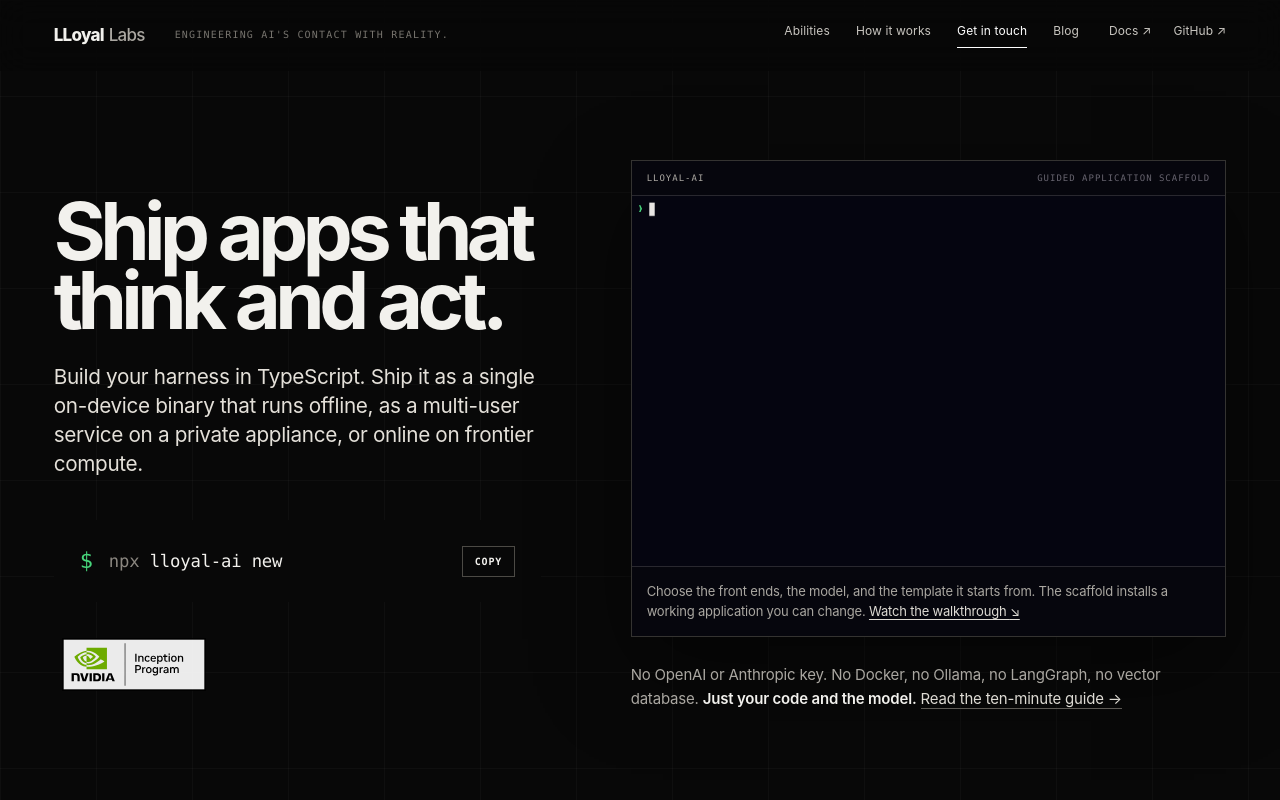
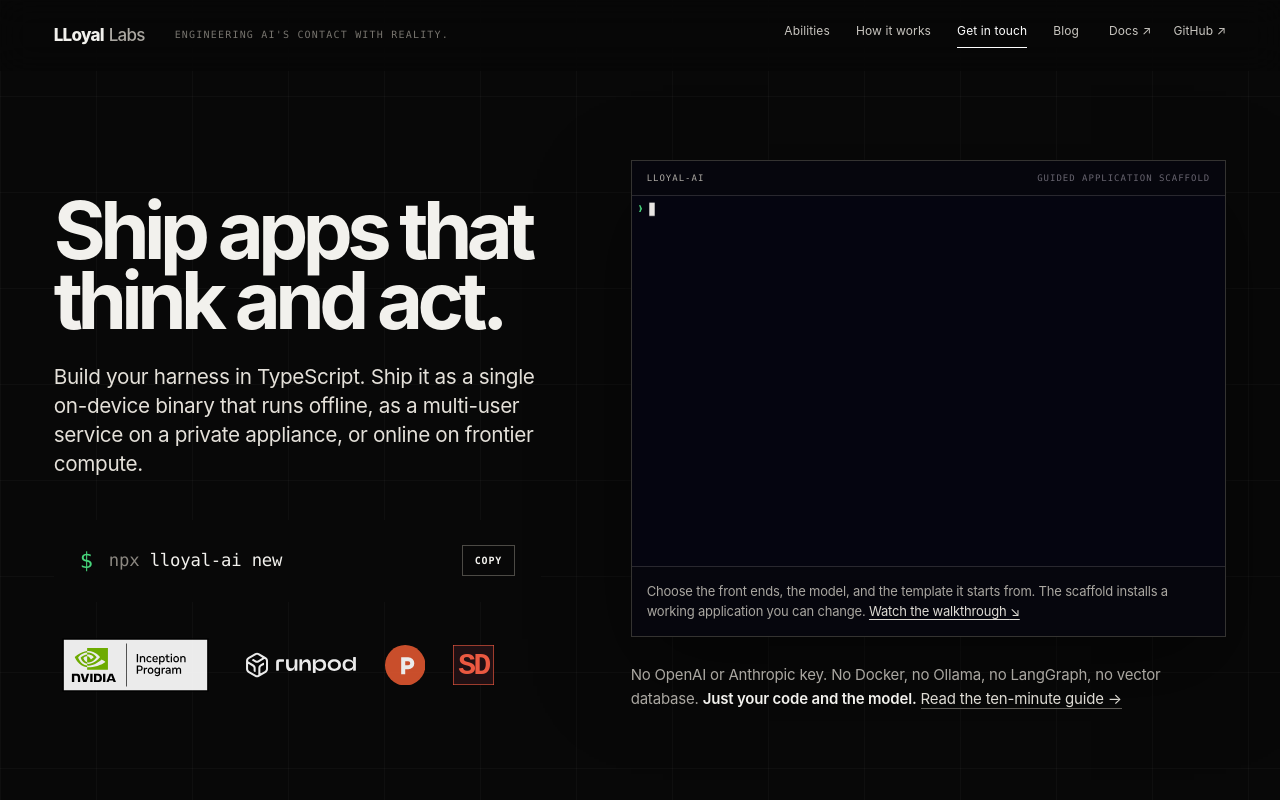
Before and after one commit to lloyal-ai/website, a React (Vite) app: page / in a window 1280 px wide. Shown: the top 800 px of the page. Built offline with nearby package versions, Linux system fonts and the light colour scheme.

Commit message:
Group NVIDIA and editorial logos in the hero

```diff
--- a/index.html
+++ b/index.html
@@ -1226,9 +1226,12 @@
 <h1>Ship apps that think and act.</h1>
 <p class="large-copy">Build your harness in TypeScript. Ship it as a single on-device binary that runs offline, as a multi-user service on a private appliance, or online on frontier compute.</p>
 <div class="build-command"><span>$</span><code><span class="cmd-run">npx</span> lloyal-ai new</code><button type="button" data-copy-command="npx lloyal-ai new">Copy</button></div>
-<figure class="inception-membership">
-<a href="https://www.nvidia.com/en-us/startups/" rel="noreferrer" target="_blank"><img alt="NVIDIA Inception Program member badge" height="69" src="/assets/nvidia-inception-program-badge.svg" width="160"/></a>
-</figure>
+<ul class="hero-recognition" aria-label="Membership and coverage">
+<li><a href="https://www.nvidia.com/en-us/startups/" rel="noreferrer" target="_blank"><img alt="NVIDIA Inception Program member badge" height="69" src="/assets/nvidia-inception-program-badge.svg" width="160"/></a></li>
+<li><a href="https://www.linkedin.com/posts/zeen_ten-ai-agents-shared-a-single-239-gb-model-share-7486095325468766208-H3cc/" rel="noreferrer" target="_blank" aria-label="Read Runpod CEO Zhen Lu's post about Lloyal"><img alt="Runpod" src="/assets/runpod-logo-white.svg" width="112" height="28"/></a></li>
+<li><a href="https://www.producthunt.com/newsletters/archive/56299-steal-this-site-s-design" rel="noreferrer" target="_blank" aria-label="Read Lloyal in Product Hunt's The Leaderboard"><svg width="40" height="40" viewBox="0 0 40 40" aria-hidden="true"><circle cx="20" cy="20" r="20" fill="#da552f"/><path d="M17 12h6a6 6 0 0 1 0 12h-3v5h-4V12h1zm3 4v4h3a2 2 0 0 0 0-4h-3z" fill="#fff"/></svg></a></li>
+<li><a href="https://superpowerdaily.com/tools/lloyal" rel="noreferrer" target="_blank" aria-label="Read Lloyal on Superpower Daily"><img alt="Superpower Daily" src="/assets/superpower-daily.svg" width="40" height="40"/></a></li>
+</ul>
 </div>
 <div class="build-entry-visual">
 <figure class="scaffold-shot">
--- a/public/styles.css
+++ b/public/styles.css
@@ -199,10 +199,12 @@
 .quiet-link { display: inline-block; margin-top: 18px; color: #8d8a84; font-size: 12px; border-bottom: 1px solid transparent; }
 .quiet-link:hover { color: var(--ink); border-color: #66635e; }
 
-.inception-membership { margin: 28px 0 0; display: flex; flex-direction: column; align-items: flex-start; gap: 12px; text-align: left; }
-.inception-membership a { display: block; opacity: .92; }
-.inception-membership a:hover { opacity: 1; }
-.inception-membership img { display: block; max-width: 100%; height: auto; }
+.hero-recognition { margin: 28px 0 0; padding: 0; list-style: none; display: grid; grid-template-columns: 1.45fr 1fr .36fr .36fr; align-items: center; gap: clamp(12px, 2.4vw, 28px); max-width: 440px; }
+.hero-recognition li { min-width: 0; }
+.hero-recognition a { display: flex; align-items: center; min-height: 44px; opacity: .92; }
+.hero-recognition a:hover { opacity: 1; }
+.hero-recognition a:focus-visible { outline: 2px solid var(--ink); outline-offset: 5px; }
+.hero-recognition img, .hero-recognition svg { display: block; width: 100%; height: auto; }
 
 .hero-proof {
   position: relative;
```
